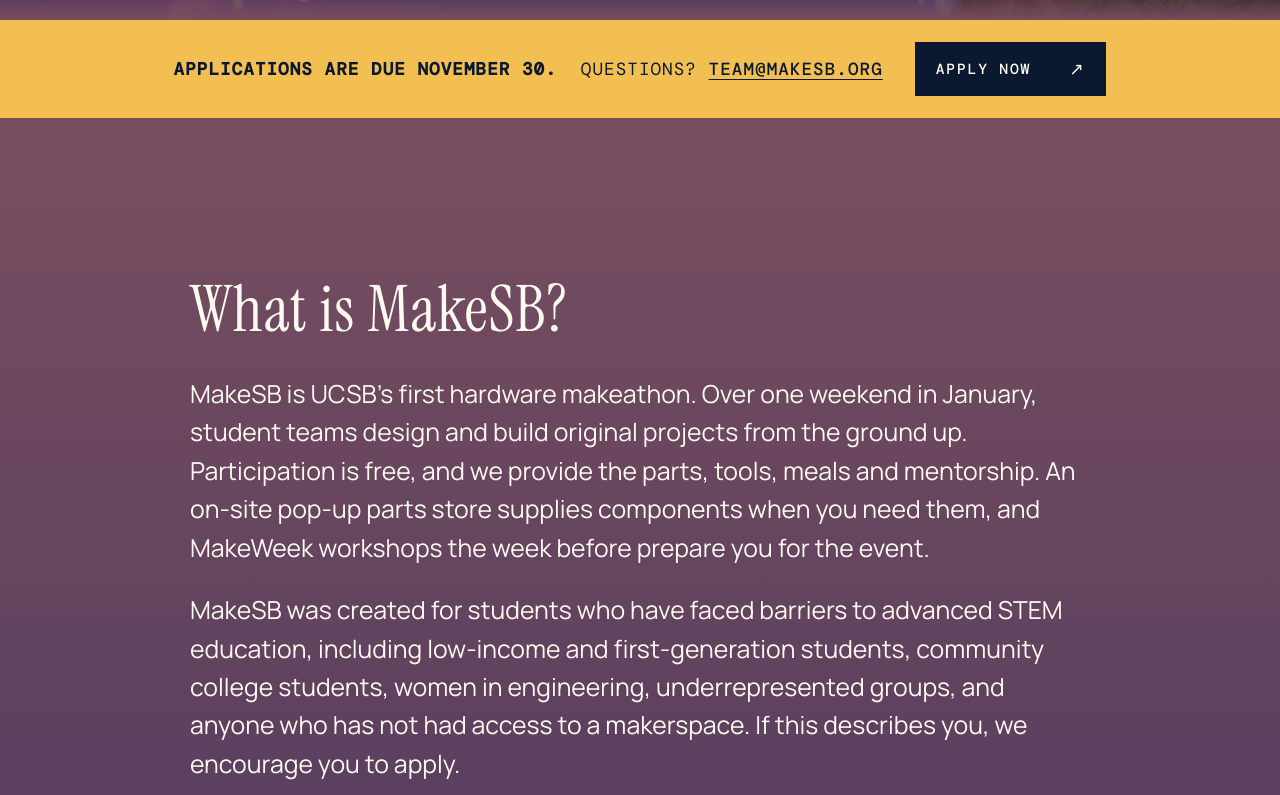
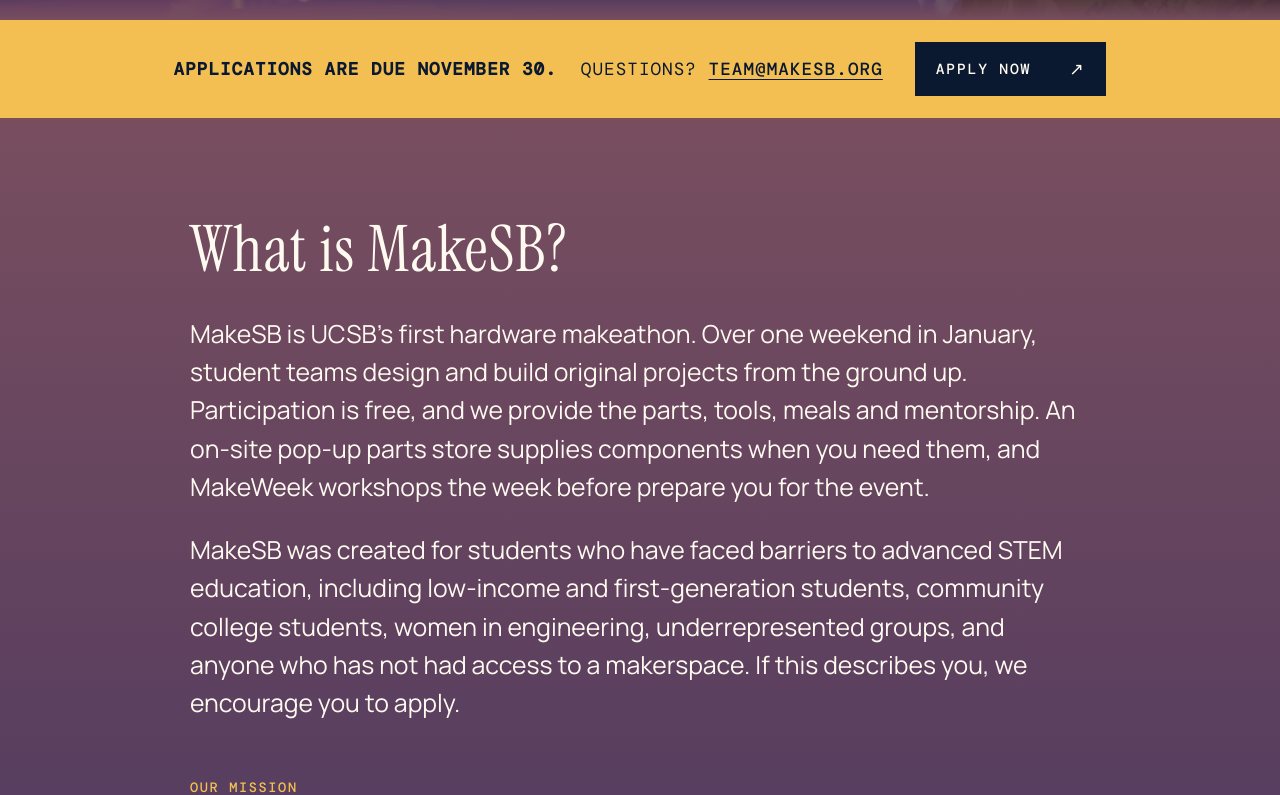
Before and after one commit to UCSBMakeSB/ucsbmakesb.github.io, a Next.js app: page / in a window 1280 px wide. Shown: the part 780-1575 px from the top of the page. Built offline with nearby package versions, Linux system fonts and the light colour scheme; no server answers.

Commit message:
Tighten spacing between new sections

```diff
--- a/css/styles.css
+++ b/css/styles.css
@@ -577,8 +577,8 @@ a[href]:not(
 #special.page-section,
 #travel.page-section,
 #perks.page-section {
-  padding-top: clamp(88px, 12vw, 150px);
-  padding-bottom: clamp(88px, 12vw, 150px);
+  padding-top: clamp(52px, 7vw, 96px);
+  padding-bottom: clamp(52px, 7vw, 96px);
 }
 
 .page-section p.lead {
```
